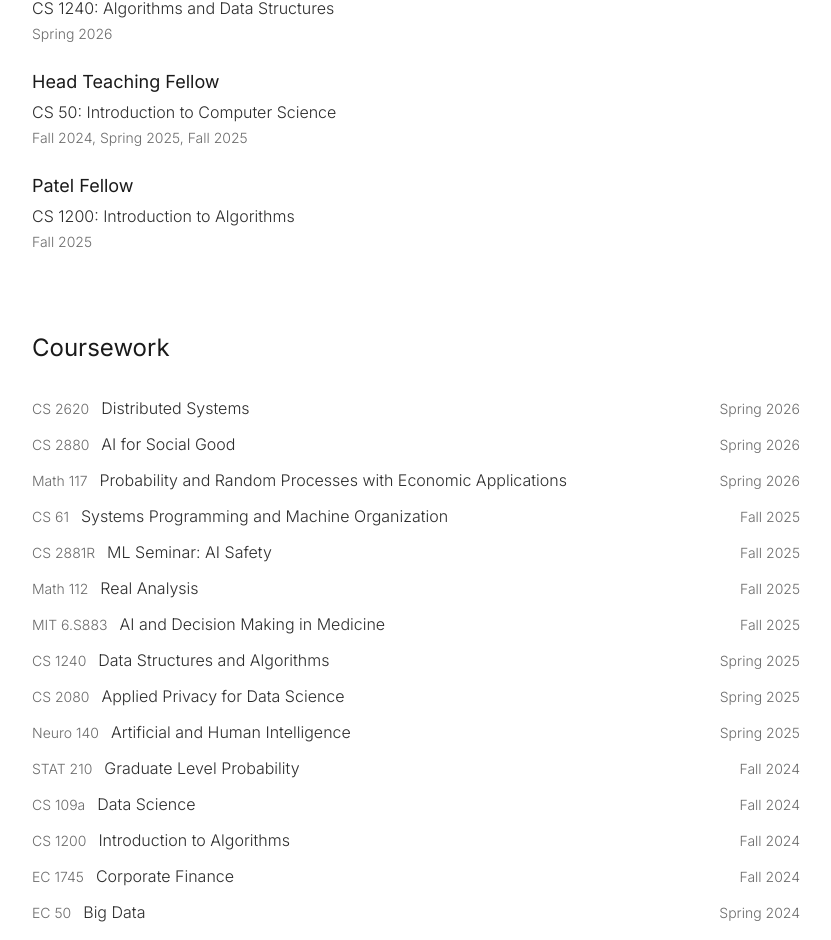
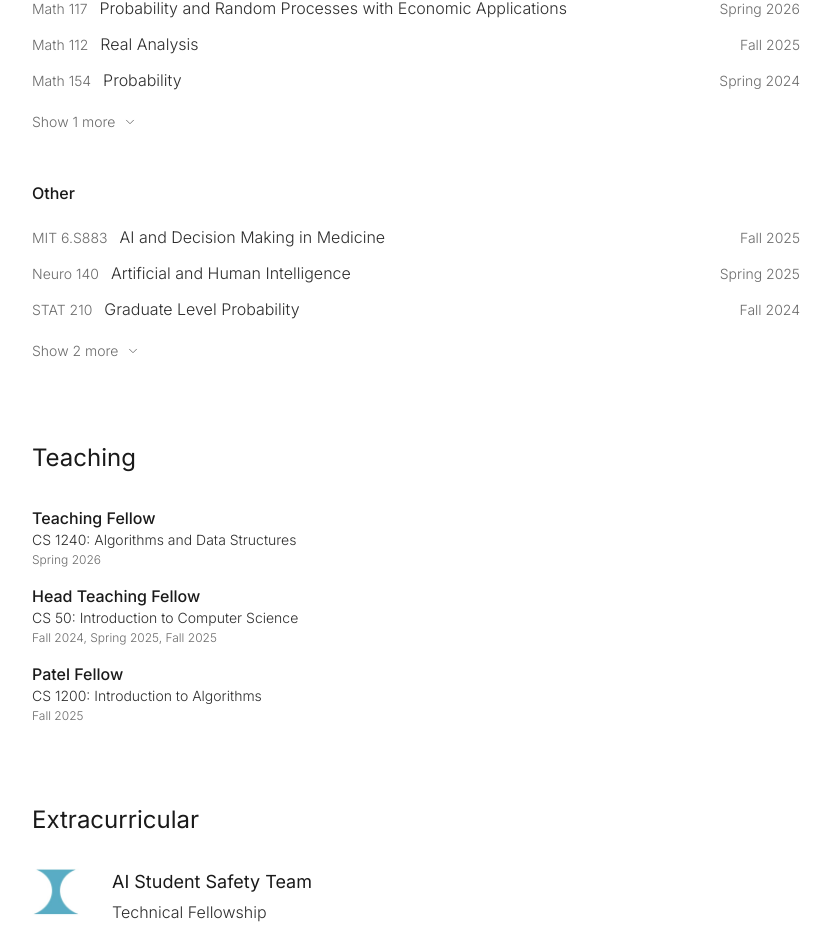
Before and after one commit to nsiwek1/personalweb, a React (Create React App) app: page /school in a window 1280 px wide. Shown: the part 477-1417 px from the top of the page, without its empty margins (224-1055 px from the left). Built offline with nearby package versions, Linux system fonts and the light colour scheme; the HTML template or start-up script is replaced by a standard one.

Commit message:
fixes and updates

```diff
--- a/src/components/Footer.tsx
+++ b/src/components/Footer.tsx
@@ -5,7 +5,7 @@
         <footer className="py-12 px-6 bg-white border-t border-border">
         <div className="max-w-7xl mx-auto text-center">
           <p className="text-muted text-sm">
-            © 2025 Natalia Siwek. Designed with care.
+            © 2026 Natalia Siwek
           </p>
         </div>
       </footer>
--- a/src/components/School.tsx
+++ b/src/components/School.tsx
@@ -1,4 +1,5 @@
-import React from 'react';
+import React, { useState } from 'react';
+import { ChevronDown } from 'lucide-react';
 
 interface TeachingRole {
   title: string;
@@ -12,13 +13,25 @@
   semester: string;
 }
 
+interface SubjectGroup {
+  name: string;
+  courses: Course[];
+}
+
 interface Activity {
   name: string;
   role: string;
   logo?: string;
 }
 
+const PREVIEW_COUNT = 3;
+
 const School: React.FC = () => {
+  const [expanded, setExpanded] = useState<Record<string, boolean>>({});
+
+  const toggle = (name: string) =>
+    setExpanded((prev) => ({ ...prev, [name]: !prev[name] }));
+
   const teaching: TeachingRole[] = [
     {
       title: "Teaching Fellow",
@@ -37,103 +50,40 @@
     }
   ];
 
-  const courses: Course[] = [
-
+  const subjects: SubjectGroup[] = [
     {
-      name: "Distributed Systems",
-      code: "CS 2620",
-      semester: "Spring 2026"
+      name: "Computer Science",
+      courses: [
+        { name: "Distributed Systems", code: "CS 2620", semester: "Spring 2026" },
+        { name: "AI for Social Good", code: "CS 2880", semester: "Spring 2026" },
+        { name: "Systems Programming and Machine Organization", code: "CS 61", semester: "Fall 2025" },
+        { name: "ML Seminar: AI Safety", code: "CS 2881R", semester: "Fall 2025" },
+        { name: "Data Structures and Algorithms", code: "CS 1240", semester: "Spring 2025" },
+        { name: "Applied Privacy for Data Science", code: "CS 2080", semester: "Spring 2025" },
+        { name: "Data Science", code: "CS 109a", semester: "Fall 2024" },
+        { name: "Introduction to Algorithms", code: "CS 1200", semester: "Fall 2024" },
+        { name: "Abstraction & Design in Computation", code: "CS 51", semester: "Spring 2024" },
+        { name: "Introduction to Computer Science", code: "CS 50", semester: "Fall 2023" }
+      ]
     },
     {
-      name: "AI for Social Good",
-      code: "CS 2880",
-      semester: "Spring 2026"
+      name: "Mathematics",
+      courses: [
+        { name: "Probability and Random Processes with Economic Applications", code: "Math 117", semester: "Spring 2026" },
+        { name: "Real Analysis", code: "Math 112", semester: "Fall 2025" },
+        { name: "Probability", code: "Math 154", semester: "Spring 2024" },
+        { name: "Linear Algebra", code: "Math 22a", semester: "Fall 2023" }
+      ]
     },
     {
-      name: "Probability and Random Processes with Economic Applications",
-      code: "Math 117",
-      semester: "Spring 2026"
-    },
-
-    {
-      name: "Systems Programming and Machine Organization",
-      code: "CS 61",
-      semester: "Fall 2025"
-    },
-    {
-      name: "ML Seminar: AI Safety",
-      code: "CS 2881R",
-      semester: "Fall 2025"
-    },
-    {
-      name: "Real Analysis",
-      code: "Math 112",
-      semester: "Fall 2025"
-    },
-    {
-      name: "AI and Decision Making in Medicine",
-      code: "MIT 6.S883",
-      semester: "Fall 2025"
-    },
-    {
-      name: "Data Structures and Algorithms",
-      code: "CS 1240",
-      semester: "Spring 2025"
-    },
-    {
-      name: "Applied Privacy for Data Science",
-      code: "CS 2080",
-      semester: "Spring 2025"
-    },
-    {
-      name: "Artificial and Human Intelligence",
-      code: "Neuro 140",
-      semester: "Spring 2025"
-    },
-    {
-      name: "Graduate Level Probability",
-      code: "STAT 210",
-      semester: "Fall 2024"
-    },
-    {
-      name: "Data Science",
-      code: "CS 109a",
-      semester: "Fall 2024"
-    },
-    {
-      name: "Introduction to Algorithms",
-      code: "CS 1200",
-      semester: "Fall 2024"
-    },
-    {
-      name: "Corporate Finance",
-      code: "EC 1745",
-      semester: "Fall 2024"
-    },
-    {
-      name: "Big Data",
-      code: "EC 50",
-      semester: "Spring 2024"
-    },
-    {
-      name: "Probability",
-      code: "Math 154",
-      semester: "Spring 2024"
-    },
-    {
-      name: "Abstraction & Design in Computation",
-      code: "CS 51",
-      semester: "Spring 2024"
-    },
-    {
-      name: "Introduction to Computer Science",
-      code: "CS 50",
-      semester: "Fall 2023"
-    },
-    {
-      name: "Linear Algebra",
-      code: "Math 22a",
-      semester: "Fall 2023"
+      name: "Other",
+      courses: [
+        { name: "AI and Decision Making in Medicine", code: "MIT 6.S883", semester: "Fall 2025" },
+        { name: "Artificial and Human Intelligence", code: "Neuro 140", semester: "Spring 2025" },
+        { name: "Graduate Level Probability", code: "STAT 210", semester: "Fall 2024" },
+        { name: "Corporate Finance", code: "EC 1745", semester: "Fall 2024" },
+        { name: "Big Data", code: "EC 50", semester: "Spring 2024" }
+      ]
     }
   ];
 
@@ -168,42 +118,31 @@
   return (
     <section className="min-h-screen bg-white py-32 px-6">
       <div className="max-w-3xl mx-auto">
-        {/* Header */}
-        <div className="mb-24 border-b border-border pb-12">
-          <h1 className="text-5xl md:text-6xl font-light tracking-tight text-primary mb-4">
-            School
-          </h1>
-          <p className="text-xl text-muted font-light tracking-wide">
-            Academic and campus life at Harvard (and occasionally MIT)
-          </p>
-        </div>
+        <h1 className="sr-only">School</h1>
 
-        {/* Teaching Section */}
         <div className="mb-20">
-          <h2 className="text-2xl font-normal text-primary mb-8">Teaching</h2>
-          <div className="space-y-6">
-            {teaching.map((role, index) => (
-              <div key={index} className="group">
-                <h3 className="text-lg font-normal text-primary group-hover:text-accent transition-colors mb-1">
-                  {role.title}
+          <h2 className="text-2xl font-normal text-primary mb-10">Coursework</h2>
+          <div className="space-y-12">
+            {subjects.map((subject) => {
+              const isExpanded = expanded[subject.name] ?? false;
+              const hasMore = subject.courses.length > PREVIEW_COUNT;
+              const visible = isExpanded
+                ? subject.courses
+                : subject.courses.slice(0, PREVIEW_COUNT);
+              const hiddenCount = subject.courses.length - PREVIEW_COUNT;
+
+              return (
+                <div key={subject.name}>
+                  <h3 className="text-base font-medium text-primary mb-5">
+                    {subject.name}
                   </h3>
-                <p className="text-base text-secondary font-light mb-1">{role.course}</p>
-                <p className="text-sm text-muted font-light">{role.period}</p>
-              </div>
-            ))}
-          </div>
-        </div>
-
-        {/* Coursework Section */}
-        <div className="mb-20">
-          <h2 className="text-2xl font-normal text-primary mb-8">Coursework</h2>
                   <div className="space-y-3">
-            {courses.map((course, index) => (
+                    {visible.map((course, index) => (
                       <div
                         key={index}
                         className="flex items-baseline justify-between gap-4 group"
                       >
-                <div className="flex items-baseline gap-3">
+                        <div className="flex items-baseline gap-3 min-w-0">
                           <span className="text-sm text-muted font-light flex-shrink-0">{course.code}</span>
                           <span className="text-base text-secondary font-light group-hover:text-primary transition-colors">
                             {course.name}
@@ -213,21 +152,55 @@
                       </div>
                     ))}
                   </div>
+
+                  {hasMore && (
+                    <button
+                      onClick={() => toggle(subject.name)}
+                      className="mt-5 inline-flex items-center gap-2 text-sm font-light text-muted hover:text-accent transition-colors"
+                      aria-expanded={isExpanded}
+                    >
+                      <span>
+                        {isExpanded ? 'Show less' : `Show ${hiddenCount} more`}
+                      </span>
+                      <ChevronDown
+                        size={14}
+                        strokeWidth={1.5}
+                        className={`transition-transform ${isExpanded ? 'rotate-180' : ''}`}
+                      />
+                    </button>
+                  )}
+                </div>
+              );
+            })}
+          </div>
         </div>
 
-        {/* Extracurricular Section */}
+        <div className="mb-20">
+          <h2 className="text-2xl font-normal text-primary mb-8">Teaching</h2>
+          <div className="space-y-4">
+            {teaching.map((role, index) => (
+              <div key={index} className="group">
+                <h3 className="text-base font-medium text-primary group-hover:text-accent transition-colors">
+                  {role.title}
+                </h3>
+                <p className="text-sm text-secondary font-light">{role.course}</p>
+                <p className="text-xs text-muted font-light mt-0.5">{role.period}</p>
+              </div>
+            ))}
+          </div>
+        </div>
+
         <div>
           <h2 className="text-2xl font-normal text-primary mb-8">Extracurricular</h2>
           <div className="space-y-6">
             {activities.map((activity, index) => (
               <div key={index} className="group flex gap-8">
-                {/* Logo */}
                 {activity.logo && (
                   <div className="flex-shrink-0 w-12 h-12 flex items-center justify-center">
                     <img
                       src={activity.logo}
                       alt={`${activity.name} logo`}
-                      className="w-full h-full object-contain opacity-60 group-hover:opacity-100 transition-opacity"
+                      className="w-full h-full object-contain opacity-70 group-hover:opacity-100 transition-opacity"
                     />
                   </div>
                 )}
--- a/src/pages/Projects.tsx
+++ b/src/pages/Projects.tsx
@@ -28,21 +28,21 @@
       projects: [
         {
           title: "AI-Induced Psychosis: Study Reproduction and Extensions on Semantic Drift, Long-Term Interactions, and Interventions",
-          description: "Reproduced the AI psychosis investigation and provided extensions on semantic drift and possible interventions, including grounding and metacognition.",
+          description: "Reproduced the AI psychosis investigation and extended it with semantic-drift analysis over long conversations. Tested grounding and metacognition interventions, reducing delusion confirmation by 47% (p < 0.001) with cumulative benefits across turns.",
           technologies: ["Python", "AI Safety", "API", "Semantics"],
           live: "https://github.com/nsiwek1/ai-psychosis",
           github: "https://boazbk.github.io/mltheoryseminar/student_projects/final_papers_and_posters/papers/final_project_cs2881r_-_Bright_Liu.pdf"
         },
         {
           title: "Evaluating Tradeoffs in Kidney Allocation: A Simulation and Decision-Making Framework",
-          description: "Developed a large-scale, reproducible simulation and decision framework to evaluate allocation policies under competing objectives of efficiency, urgency, and fairness, enabling systematic analysis of policy trade-offs in resource-constrained settings",
+          description: "Built a large-scale simulation and decision framework to evaluate kidney allocation policies under competing objectives of efficiency, urgency, and fairness. Quantified the tradeoff surface: an 88% reduction in disparity at a 7% loss in aggregate outcomes, and identified a 45% efficiency loss attributable to poorly structured constraints.",
           technologies: ["Python", "Algorithms", "Simulation"],
           github: "",
           live: ""
         },
         {
           title: "Follow My Instruction and Spill the Beans: Scalable Data Extraction from Retrieval-Augmented Generation Systems. Paper Reproduction and Divergences",
-          description: "Reproduced the title paper and provided 4 extensions: multilingual RAGs and prompts, summarization and prompt level defenses and RAG types.",
+          description: "Reproduced the paper on Mistral and Mixtral and added four extensions: multilingual prompts, summarization-based defenses, prompt-level defenses, and varied RAG configurations. Measured a 3.3× variance in leakage rates attributable to retrieval configuration alone.",
           technologies: ["Python", "AI Safety", "Hugging Face", "API", "RAG", "Prompt Engineering"],
           github: "https://github.com/brightlikethelight/2881-mini-project",
           live: ""
```
Also changed, not shown: src/components/Hero.tsx (+50 -43 lines), src/pages/Experience.tsx (+69 -41 lines), public/images/graphic.webp, 11 other files (tests, documents, lock files or other folders). Lines whose indentation alone changed are shown as unchanged.
